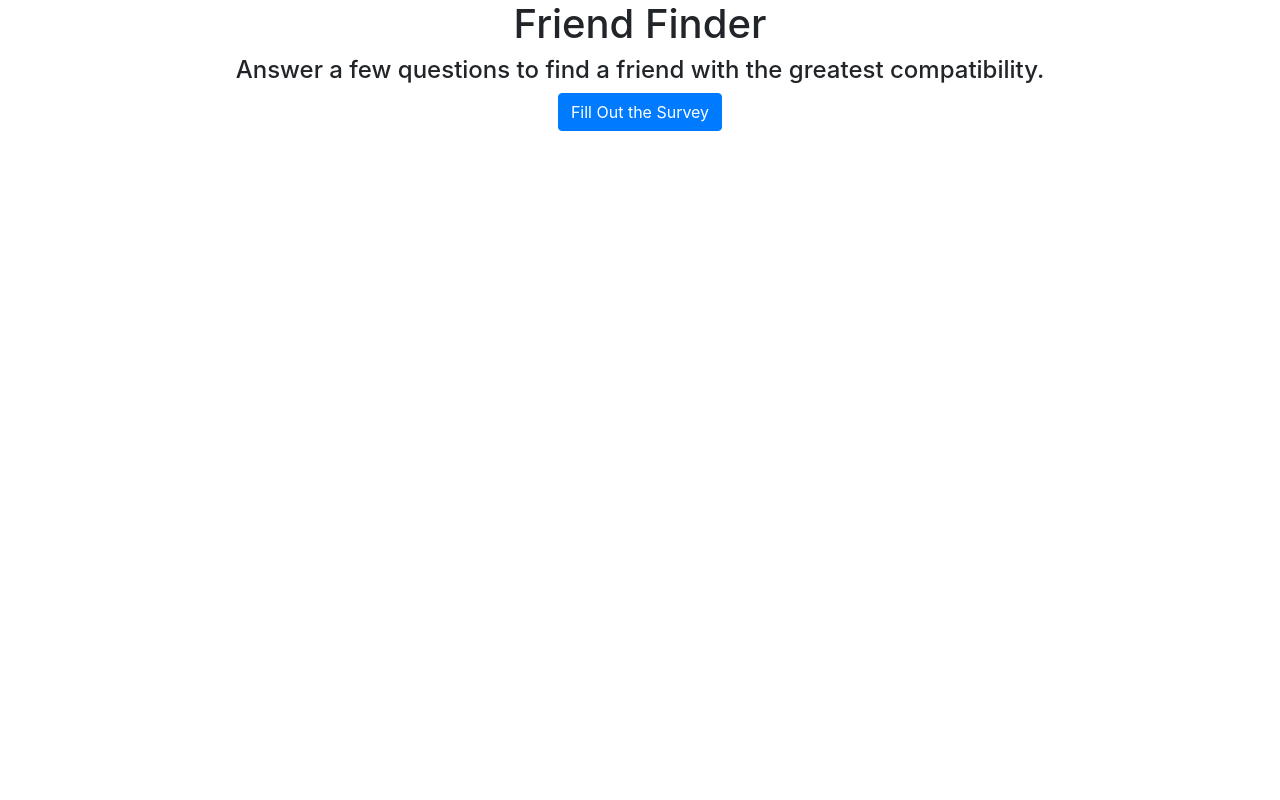
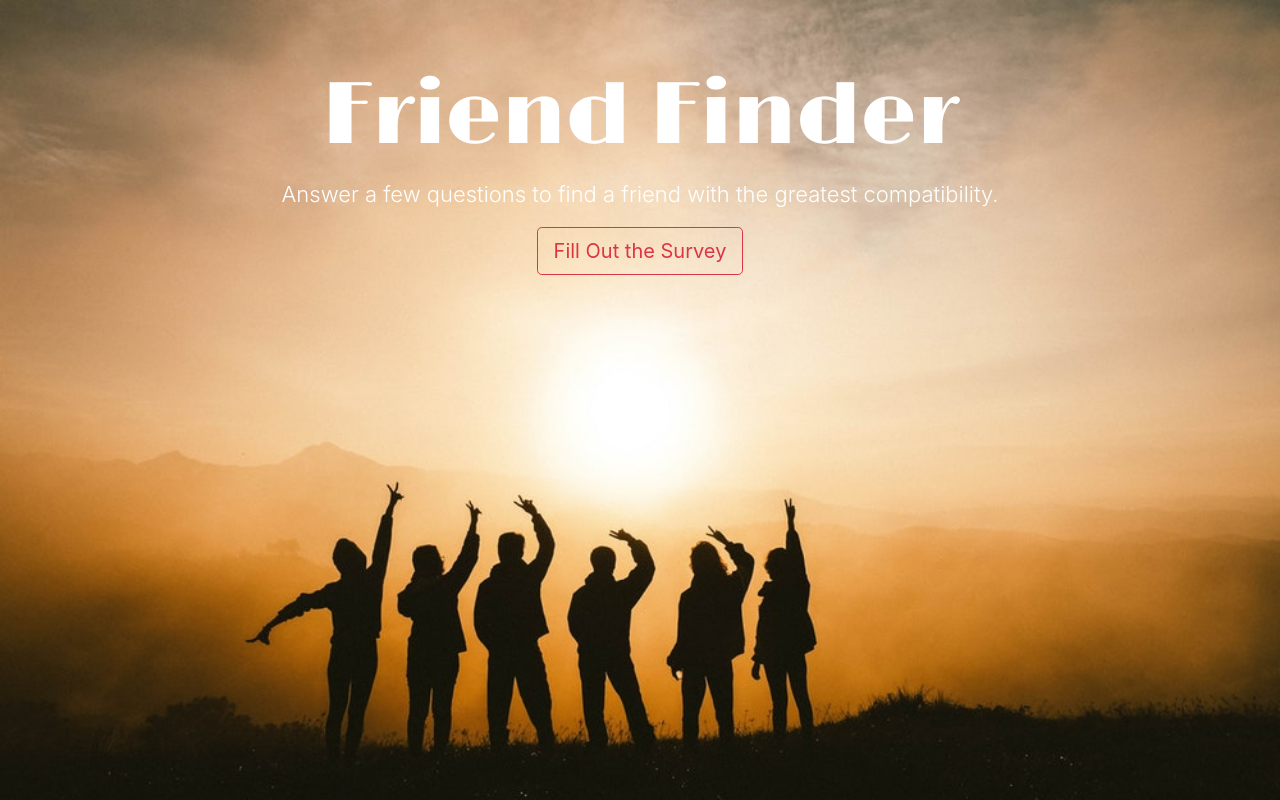
Before and after one commit to LucyQ19/friendFinder, a website: page app/public/home.html in a window 1280 px wide. Drawn offline with nearby package versions, Linux system fonts and the light colour scheme.

Commit message:
added css style for home.html

```diff
--- /dev/null
+++ b/app/public/css/homeStyle.css
@@ -0,0 +1,25 @@
+html,
+body {
+    width: 100%;
+    height: 100%;
+}
+
+body {
+    background-image: url('../images/homeBackground.jpeg');
+    background-size: cover;
+
+}
+
+#mainHeader{
+    background: transparent;
+}
+
+#mainTitle {
+    font-family: 'Limelight', cursive;
+    color: #ffffff;
+}
+
+#mainLead {
+    color: #ffffff;
+    font-size: 22px;
+}
--- a/app/public/home.html
+++ b/app/public/home.html
@@ -6,25 +6,23 @@
     <meta name="viewport" content="width=device-width, initial-scale=1, shrink-to-fit=no">
 
     <!-- Bootstrap CSS -->
+    <link rel="stylesheet" type="text/css" href="css/reset.css">
+    <link href="https://fonts.googleapis.com/css?family=Limelight&display=swap" rel="stylesheet">
     <link rel="stylesheet" href="https://stackpath.bootstrapcdn.com/bootstrap/4.3.1/css/bootstrap.min.css" integrity="sha384-ggOyR0iXCbMQv3Xipma34MD+dH/1fQ784/j6cY/iJTQUOhcWr7x9JvoRxT2MZw1T" crossorigin="anonymous">
+    <link rel="stylesheet" type="text/css" href="css/homeStyle.css">
 
     <title>Friend Finder</title>
   </head>
   <body>
 
-        <div class="container-fluid text-center">
-            <div class="row">
-                <div class="col-sm-12">
-                    <h1>Friend Finder</h1>
-                </div>
-            </div>
-            <div class="row">
-                <div class="col-sm-12">
-                    <h4>Answer a few questions to find a friend with the greatest compatibility.</h4>
-                    <a class="btn btn-primary" href="/survey">Fill Out the Survey</a>
-                </div>
-            </div>
+    <div class="jumbotron jumbotron-fluid text-center" id="mainHeader">
+        <div class="container">
+            <h1 class="display-2" id="mainTitle">Friend Finder</h1>
+                <p class="lead" id="mainLead">Answer a few questions to find a friend with the greatest compatibility.</p>
+                <a class="btn btn-outline-danger btn-lg" href="/survey">Fill Out the Survey</a>
         </div>
+    </div>
+
 
     <!-- Optional JavaScript -->
     <!-- jQuery first, then Popper.js, then Bootstrap JS -->
```
Also changed, not shown: app/public/survey.html (+1 -0 lines), app/public/css/style.css (deleted), app/public/images/homeBackground.jpeg (added).
